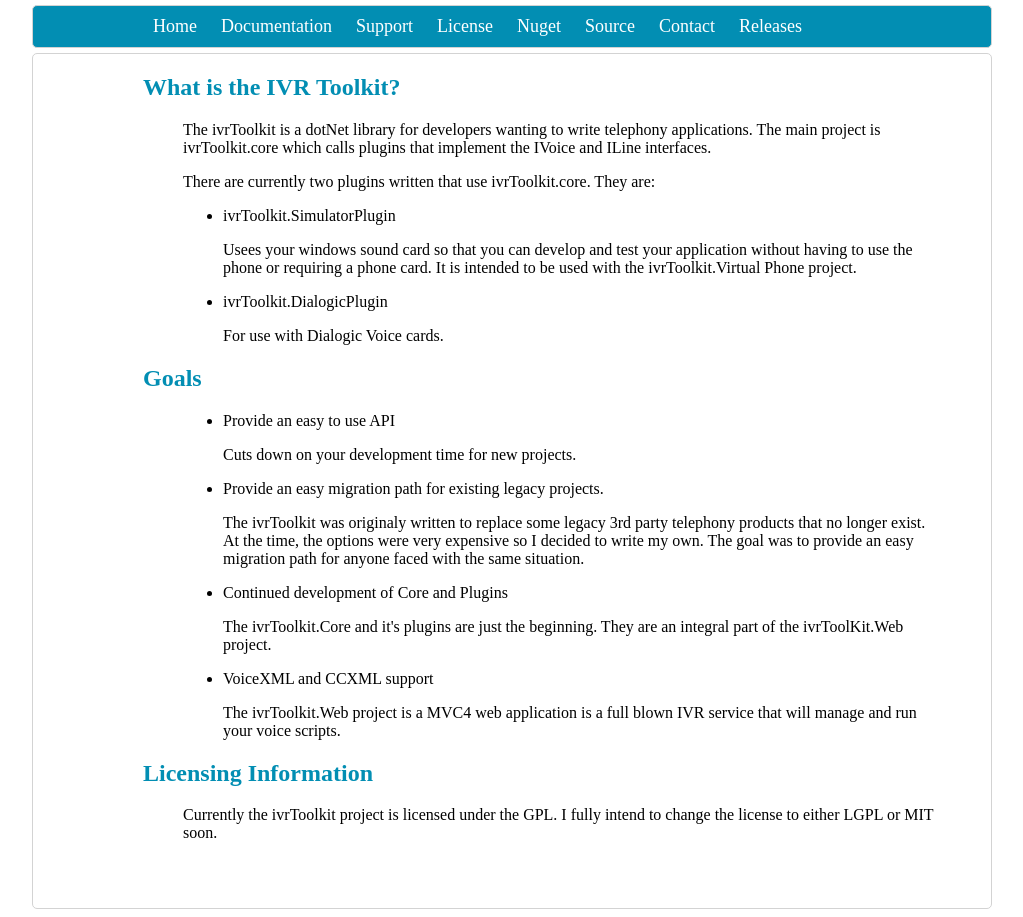
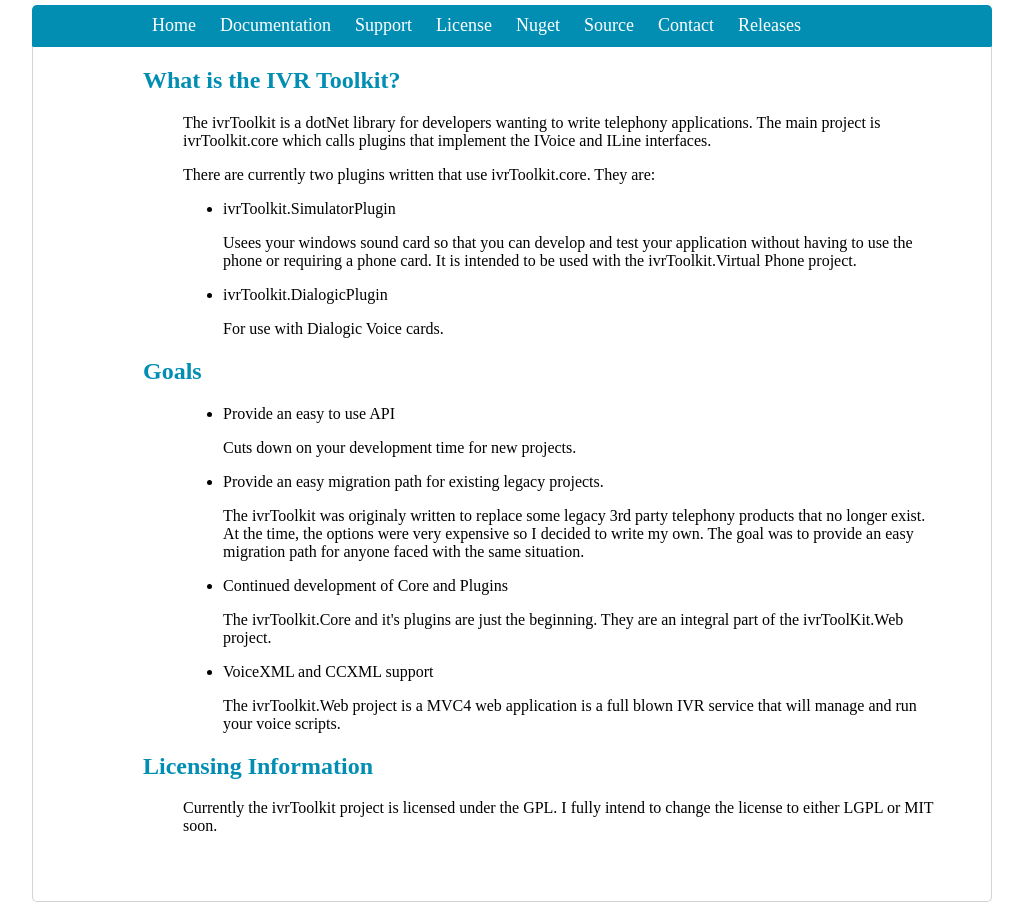
Before and after one commit to ivrToolkit/ivrToolkit.github.io, a PHP site: page /index.html in a window 1280 px wide. Shown: the part 118-1035 px from the top of the page, without its empty margins (128-1151 px from the left). Run offline with PHP 8.4, Linux system fonts and the light colour scheme.

Commit message:
more small changes

```diff
--- a/index.html
+++ b/index.html
@@ -35,7 +35,6 @@
                     <li><a href="releases.html">Releases</a></li>
                 </ul>
             </div>
-
             <div id="main">
                 <h2>What is the IVR Toolkit?</h2>
                 <div class="indent">
--- a/stylesheets/stylesheet.css
+++ b/stylesheets/stylesheet.css
@@ -67,14 +67,19 @@ body
 #menuBar
 {
     margin-top: 5px;
-    margin-bottom: 5px;
+    margin-bottom: 0px;
     background-color: #028eb3;
-    border: 1px solid lightgray;
 
-    -moz-border-radius: 5px;
-    -webkit-border-radius: 5px;
-    -khtml-border-radius: 5px;
-    border-radius: 5px;
+    -moz-border-top-left-radius: 5px;
+    -webkit-border-top-left-radius: 5px;
+    -khtml-border-top-left-radius: 5px;
+    border-top-left-radius: 5px;
+
+    -moz-border-top-right-radius: 5px;
+    -webkit-border-top-right-radius: 5px;
+    -khtml-border-top-right-radius: 5px;
+    border-top-right-radius: 5px;
+
 }
 
     #menuBar ul
@@ -108,14 +113,20 @@ body
 
 #main
 {
-    background-color: white;
     padding-bottom: 50px;
     border: 1px solid lightgray;
+    border-top: 1px solid #028eb3;
 
-    -moz-border-radius: 5px;
-    -webkit-border-radius: 5px;
-    -khtml-border-radius: 5px;
-    border-radius: 5px;
+    -moz-border-bottom-left-radius: 5px;
+    -webkit-border-bottom-left-radius: 5px;
+    -khtml-border-bottom-left-radius: 5px;
+    border-bottom-left-radius: 5px;
+
+    -moz-border-bottom-right-radius: 5px;
+    -webkit-border-bottom-right-radius: 5px;
+    -khtml-border-bottom-right-radius: 5px;
+    border-bottom-right-radius: 5px;
+    margin: 0;
 }
 
     #main h2
```
